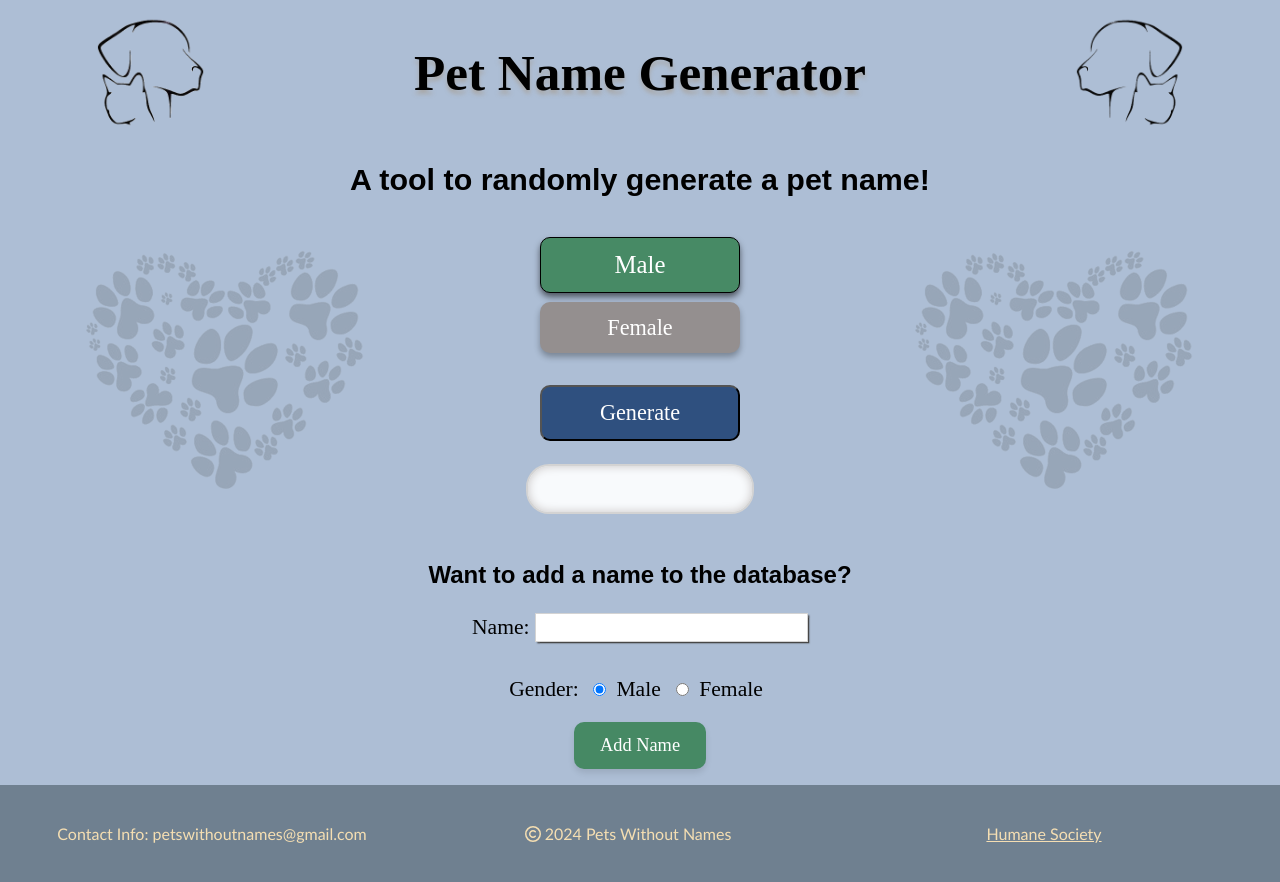
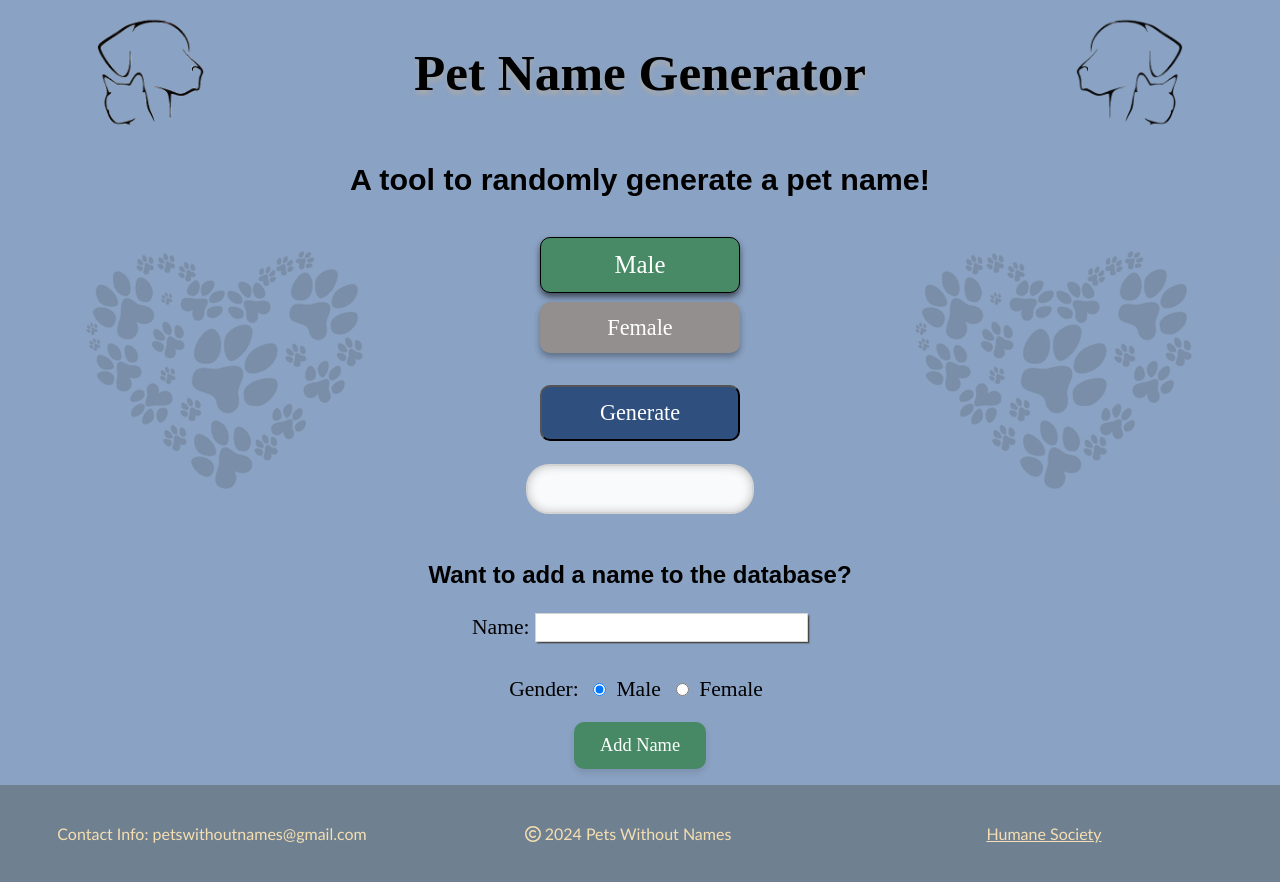
Before and after one commit to Pets-without-names/Jax-Pet-Names, a React (Create React App) app in the folder client/: page / in a window 1280 px wide. Built offline with nearby package versions, Linux system fonts and the light colour scheme; no server answers; the HTML template or start-up script is replaced by a standard one; a web font is replaced by a local one.

Commit message:
updated background color

```diff
--- a/client/src/styles/header.css
+++ b/client/src/styles/header.css
@@ -2,7 +2,7 @@
 
 /* custom header properties: */
 :root {
-  --header-background: hsla(215, 72%, 31%, 0.35);
+  --header-background: hsla(215, 72%, 31%, 0.5);
   --main-text-color: hsl(0, 0%, 0%);
   --text-shadow-color: darkgrey;
 }
```
